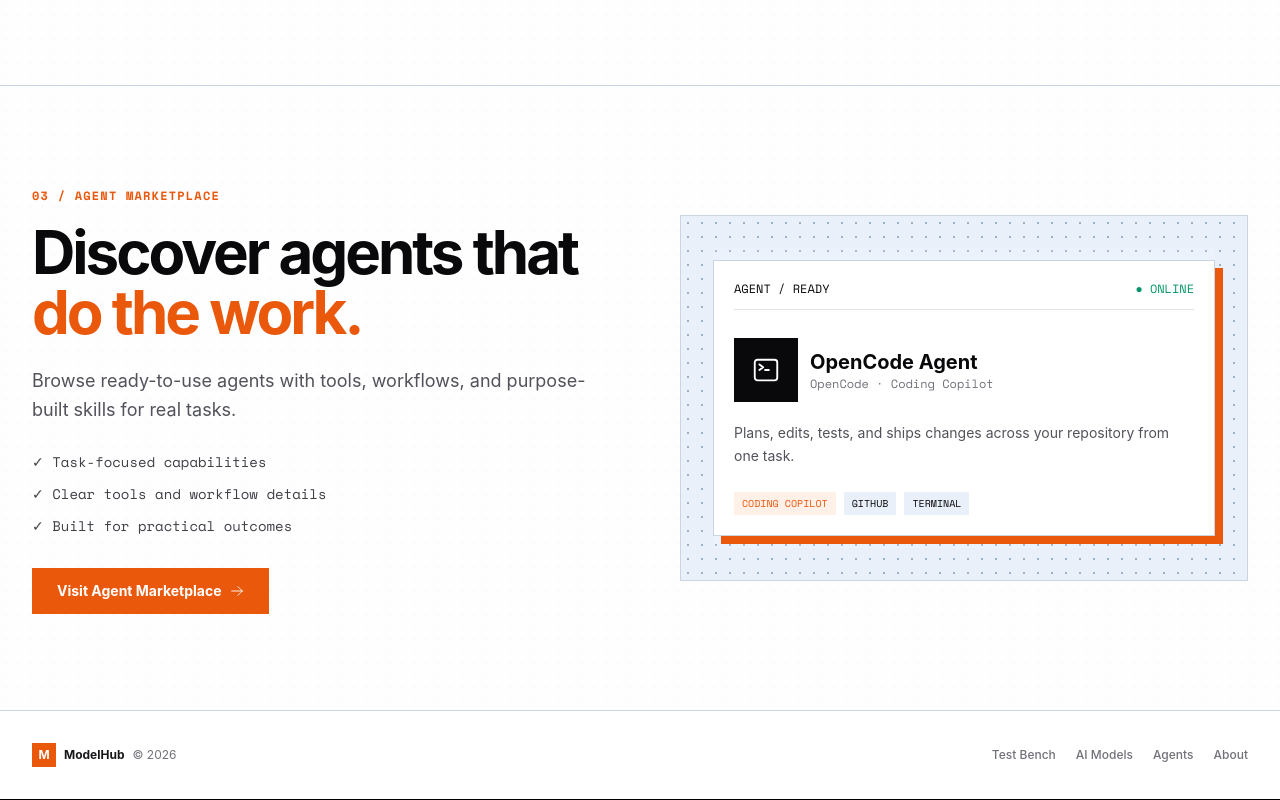
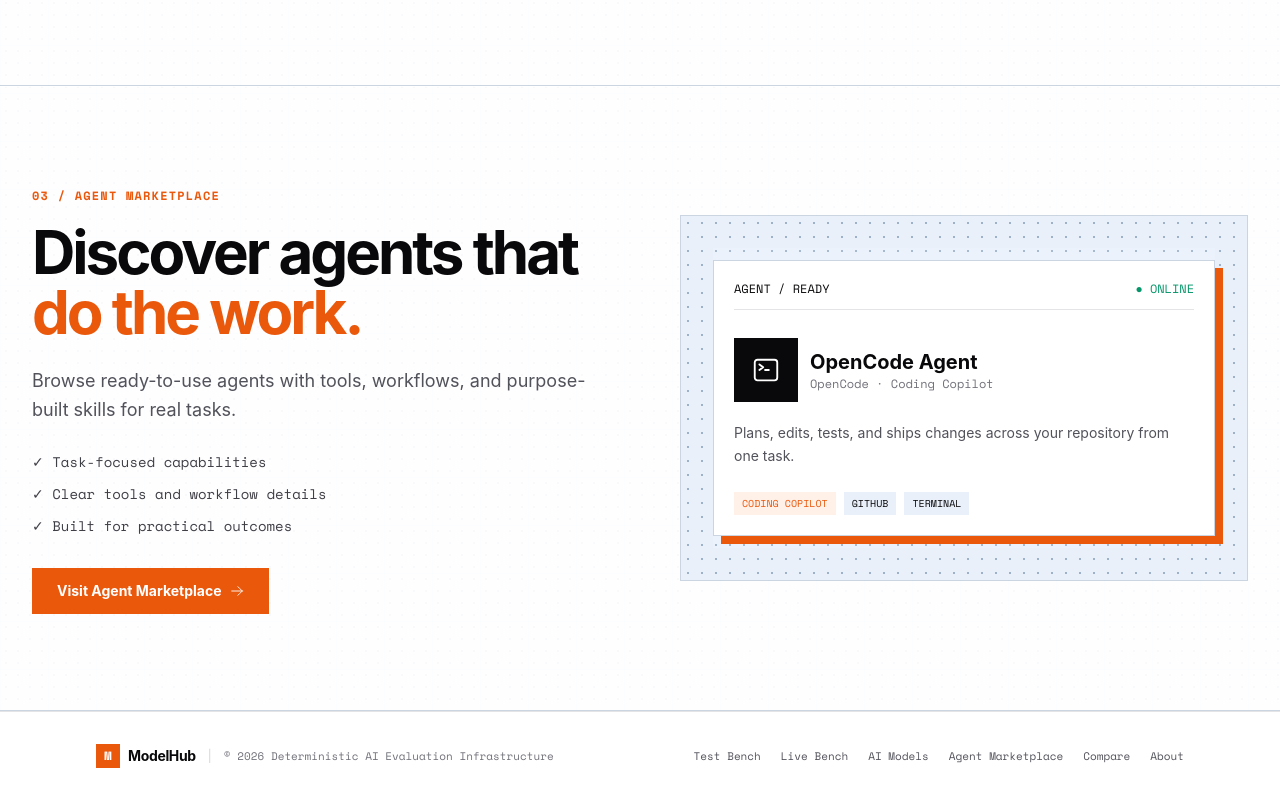
Before and after one commit to vikasvkori1290/codefury-9.0, a React (Vite) app in the folder client/: page / in a window 1280 px wide. Shown: the part 1836-2636 px from the top of the page. Built offline with nearby package versions, Linux system fonts and the light colour scheme; no server answers; a web font is replaced by a local one.

Commit message:
feat : footer

```diff
--- a/client/src/App.jsx
+++ b/client/src/App.jsx
@@ -2,6 +2,7 @@
 import { Toaster } from "react-hot-toast";
 import { AuthProvider } from "./context/AuthContext";
 import Navbar from "./components/Navbar";
+import Footer from "./components/Footer";
 import Home from "./pages/Home";
 import About from "./pages/About";
 import TestPage from "./pages/TestPage";
@@ -20,8 +21,9 @@
   const isAuthPage = location.pathname === "/login" || location.pathname === "/register";
 
   return (
-    <div className="min-h-screen bg-[#fafafa] text-zinc-900">
+    <div className="min-h-screen flex flex-col bg-[#fafafa] text-zinc-900">
       {!isAuthPage && <Navbar />}
+      <div className="flex-1">
         <Routes>
           <Route path="/" element={<Home />} />
           {/* Test Bench Page (/test) contains the Creator Register & Benchmark Component */}
@@ -45,6 +47,8 @@
           <Route path="/login" element={<AuthPage />} />
           <Route path="/register" element={<AuthPage />} />
         </Routes>
+      </div>
+      {!isAuthPage && <Footer />}
     </div>
   );
 }
--- /dev/null
+++ b/client/src/components/Footer.jsx
@@ -0,0 +1,51 @@
+import React from "react";
+import { Link } from "react-router-dom";
+import { HiOutlineSparkles } from "react-icons/hi2";
+
+const Footer = () => {
+  return (
+    <footer className="border-t border-[#e4e4e7] bg-white text-zinc-600 font-sans text-xs mt-auto">
+      <div className="max-w-6xl mx-auto px-4 sm:px-8 py-8 flex flex-col sm:flex-row items-center justify-between gap-5">
+        {/* Brand & Tagline */}
+        <div className="flex items-center gap-3">
+          <Link to="/" className="flex items-center gap-2 group">
+            <div className="w-6 h-6 bg-[#ea580c] text-white flex items-center justify-center font-bold font-mono text-xs shadow-xs">
+              M
+            </div>
+            <span className="font-bold text-zinc-950 text-sm tracking-tight font-sans">
+              ModelHub
+            </span>
+          </Link>
+          <span className="text-zinc-300">|</span>
+          <span className="font-mono text-[11px] text-zinc-500">
+            © 2026 Deterministic AI Evaluation Infrastructure
+          </span>
+        </div>
+
+        {/* Global Navigation Links */}
+        <div className="flex flex-wrap items-center gap-5 font-mono text-[11px]">
+          <Link to="/test" className="text-zinc-600 hover:text-[#ea580c] transition-colors">
+            Test Bench
+          </Link>
+          <Link to="/live-bench" className="text-zinc-600 hover:text-[#ea580c] transition-colors">
+            Live Bench
+          </Link>
+          <Link to="/models" className="text-zinc-600 hover:text-[#ea580c] transition-colors">
+            AI Models
+          </Link>
+          <Link to="/agents" className="text-zinc-600 hover:text-[#ea580c] transition-colors">
+            Agent Marketplace
+          </Link>
+          <Link to="/compare" className="text-zinc-600 hover:text-[#ea580c] transition-colors">
+            Compare
+          </Link>
+          <Link to="/about" className="text-zinc-600 hover:text-[#ea580c] transition-colors">
+            About
+          </Link>
+        </div>
+      </div>
+    </footer>
+  );
+};
+
+export default Footer;
--- a/client/src/pages/Home.jsx
+++ b/client/src/pages/Home.jsx
@@ -45,8 +45,6 @@
         <ArtFrame><div className="flex items-center justify-between border-b border-zinc-200 pb-3 font-mono text-xs"><span>AGENT / READY</span><span className="text-emerald-600">● ONLINE</span></div><div className="flex items-center gap-3 mt-7"><div className="h-16 w-16 bg-zinc-950 text-white flex items-center justify-center text-3xl"><HiOutlineCommandLine /></div><div><h3 className="text-xl font-bold">OpenCode Agent</h3><p className="text-xs text-zinc-500 font-mono">OpenCode · Coding Copilot</p></div></div><p className="mt-5 text-sm leading-relaxed text-zinc-600">Plans, edits, tests, and ships changes across your repository from one task.</p><div className="mt-6 flex gap-2 font-mono text-[10px]"><span className="bg-[#fff0e8] text-[#ea580c] px-2 py-1">CODING COPILOT</span><span className="bg-[#e9f0fa] px-2 py-1">GITHUB</span><span className="bg-[#e9f0fa] px-2 py-1">TERMINAL</span></div></ArtFrame>
       </div>
     </section>
-
-    <footer className="bg-white px-4 sm:px-8 py-8"><div className="max-w-7xl mx-auto flex flex-col sm:flex-row justify-between items-center gap-5 text-xs text-zinc-500"><div className="flex items-center gap-2"><span className="w-6 h-6 bg-[#ea580c] text-white flex items-center justify-center font-bold">M</span><b className="text-zinc-900">ModelHub</b><span>© 2026</span></div><div className="flex items-center gap-5 font-medium"><Link to="/test" className="hover:text-[#ea580c]">Test Bench</Link><Link to="/models" className="hover:text-[#ea580c]">AI Models</Link><Link to="/agents" className="hover:text-[#ea580c]">Agents</Link><Link to="/about" className="hover:text-[#ea580c]">About</Link></div></div></footer>
   </main>
 );
 
```
Lines whose indentation alone changed are shown as unchanged.
